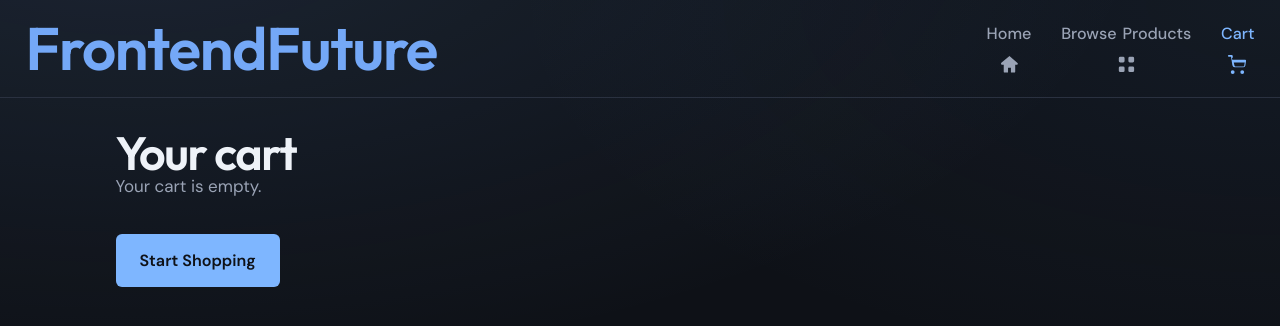
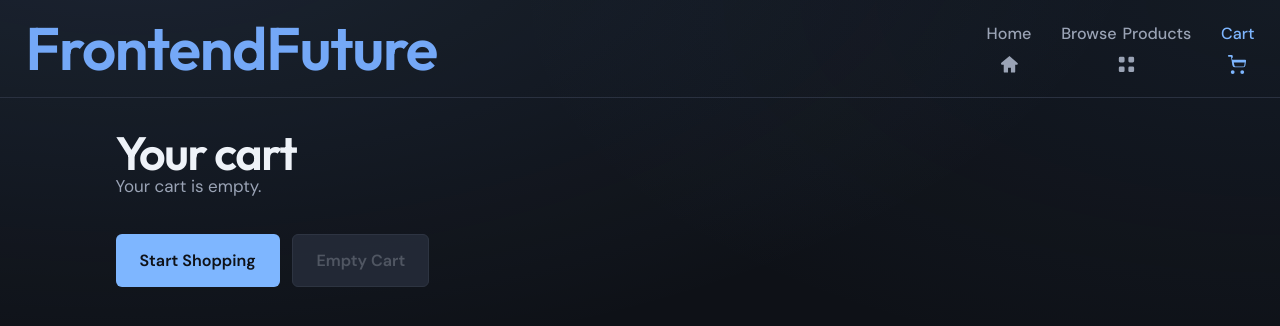
Before and after one commit to mattberget-blip/shopping-cart, a React (Vite) app: page /cart in a window 1280 px wide. Shown: the top 326 px of the page. Built offline with nearby package versions, Linux system fonts and the light colour scheme.

Commit message:
added "Empty Cart" button

```diff
--- a/src/App.css
+++ b/src/App.css
@@ -47,3 +47,12 @@
 .btn--ghost:hover {
   background: var(--accent-bg);
 }
+
+.btn:disabled,
+.btn:disabled:hover {
+  background: #2a3140;
+  color: #6b7280;
+  border-color: #3a4252;
+  cursor: not-allowed;
+  opacity: 0.7;
+}
--- a/src/context/CartContext.tsx
+++ b/src/context/CartContext.tsx
@@ -19,6 +19,7 @@ type CartContextValue = {
   items: CartItem[]
   addItem: (product: Product, quantity?: number) => void
   updateQuantity: (productId: string, quantity: number) => void
+  clearCart: () => void
   total: number
 }
 
@@ -84,12 +85,17 @@ export function CartProvider({ children }: { children: ReactNode }) {
       })
     }
 
+    const clearCart = () => {
+      setItems([])
+      persistCart([])
+    }
+
     const total = items.reduce(
       (sum, item) => sum + item.price * item.quantity,
       0,
     )
 
-    return { items, addItem, updateQuantity, total }
+    return { items, addItem, updateQuantity, clearCart, total }
   }, [items])
 
   return <CartContext.Provider value={value}>{children}</CartContext.Provider>
--- a/src/pages/CartPage.tsx
+++ b/src/pages/CartPage.tsx
@@ -39,7 +39,7 @@ const emptyForm: CheckoutForm = {
 }
 
 export function CartPage() {
-  const { items, total, updateQuantity } = useCart()
+  const { items, total, updateQuantity, clearCart } = useCart()
   const location = useLocation()
   const navigate = useNavigate()
   const buyNowProduct = (location.state as CartLocationState | null)?.buyNow
@@ -79,9 +79,14 @@ export function CartPage() {
           <h1 className="cart__title">Your cart</h1>
           <p className="cart__subtitle">Your cart is empty.</p>
         </header>
-        <Link to="/browse" className="btn btn--primary">
-          Start Shopping
-        </Link>
+        <div className="cart__footer-actions">
+          <Link to="/browse" className="btn btn--primary">
+            Start Shopping
+          </Link>
+          <button type="button" className="btn btn--ghost" disabled>
+            Empty Cart
+          </button>
+        </div>
       </section>
     )
   }
@@ -195,6 +200,17 @@ export function CartPage() {
           <Link to="/browse" className="btn btn--ghost">
             Continue Shopping
           </Link>
+          <button
+            type="button"
+            className="btn btn--ghost"
+            onClick={() => {
+              clearCart()
+              setShowCheckout(false)
+              setSubmitted(false)
+            }}
+          >
+            Empty Cart
+          </button>
           {!showCheckout && (
             <button
               type="button"
```
